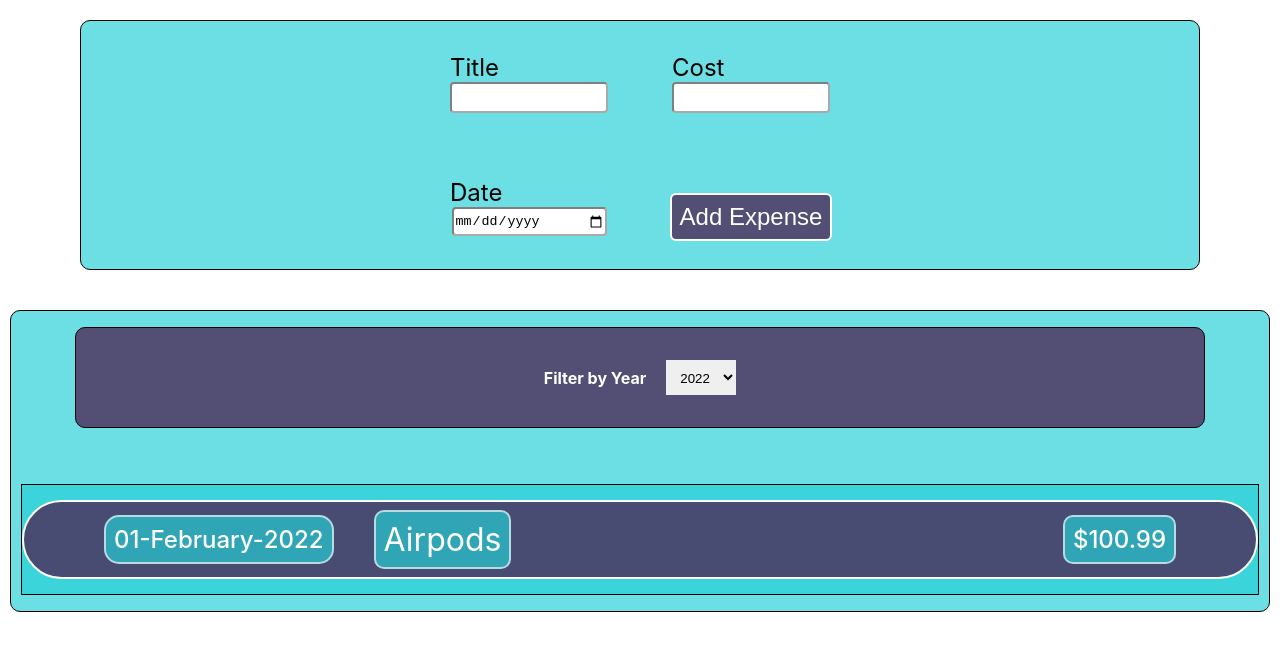
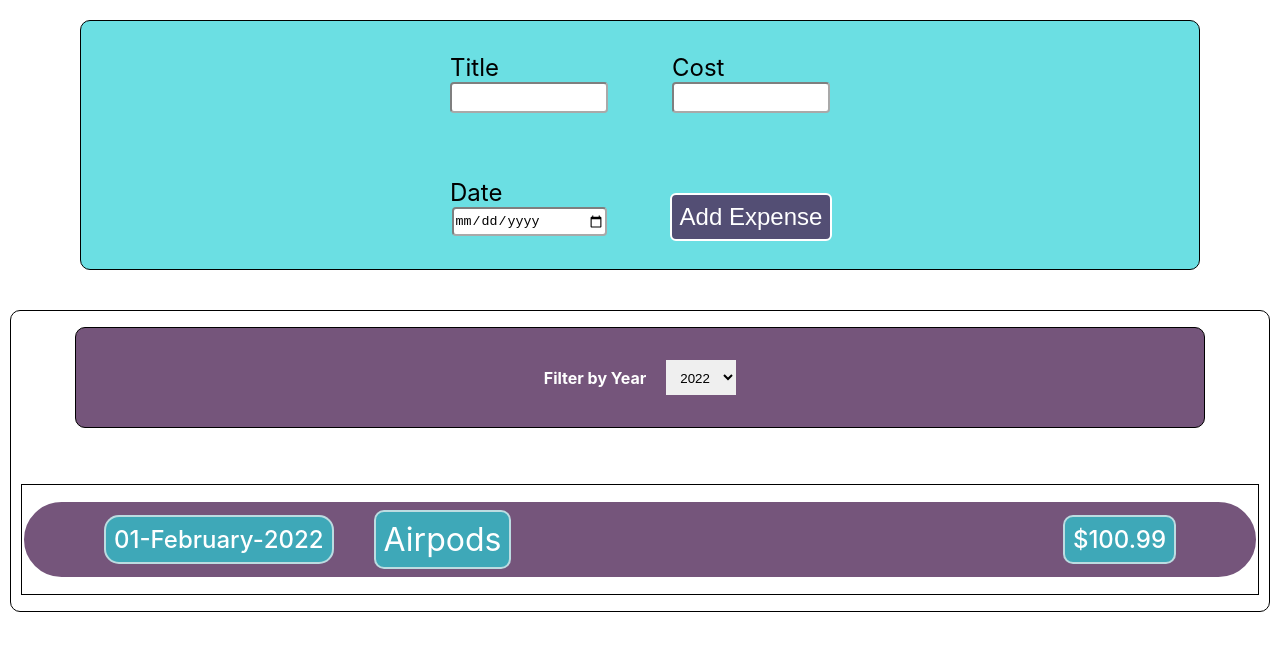
Before and after one commit to alitalipcoskun/Needs-List-App-, a React (Create React App) app: page / in a window 1280 px wide. Shown: the top 650 px of the page. Built offline with nearby package versions, Linux system fonts and the light colour scheme.

Commit message:
Update expense-list.css

```diff
--- a/src/components/Expenses/expense-list.css
+++ b/src/components/Expenses/expense-list.css
@@ -9,7 +9,7 @@
     border-style: solid;
     border-color: black;
     border-width: 0.5px;
-    background-color: rgba(38, 208, 214, 0.678);
+    background-color: white;
 }
 
 
```
